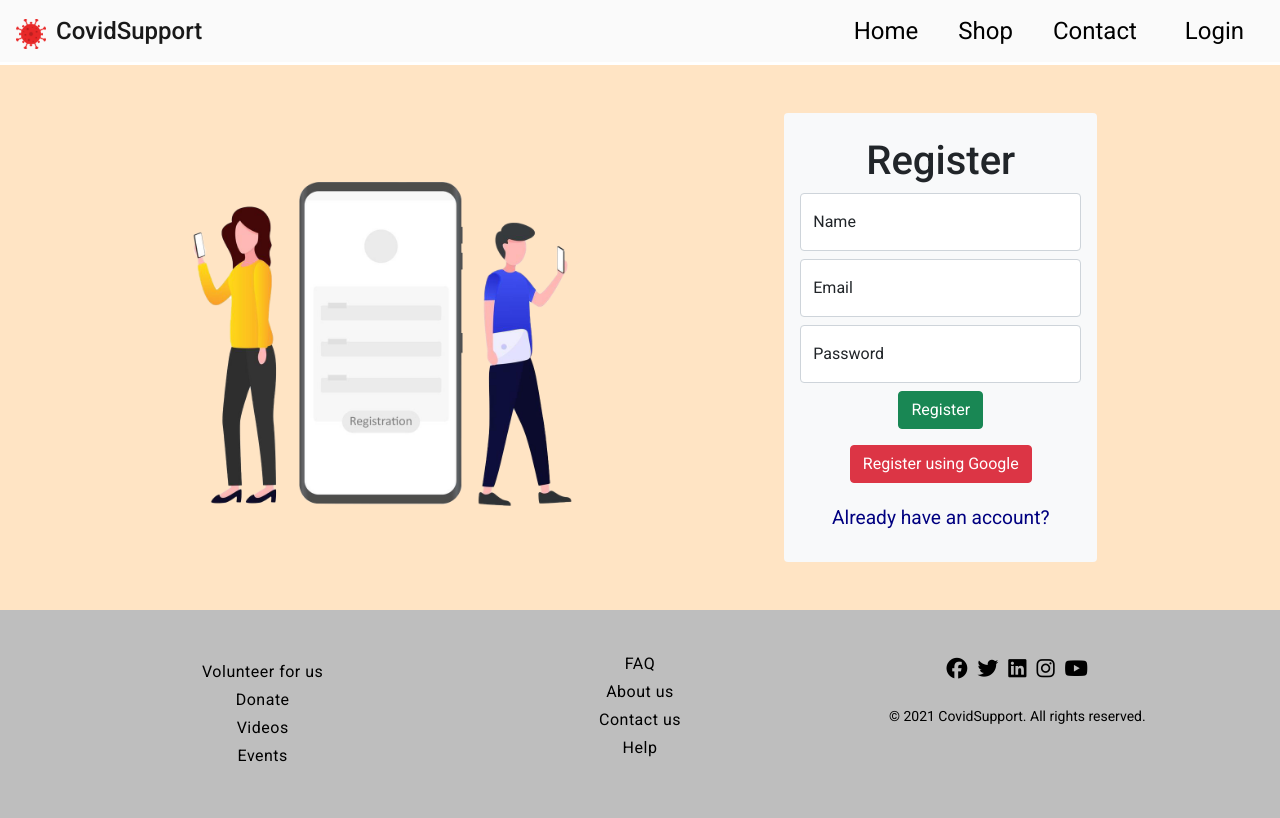
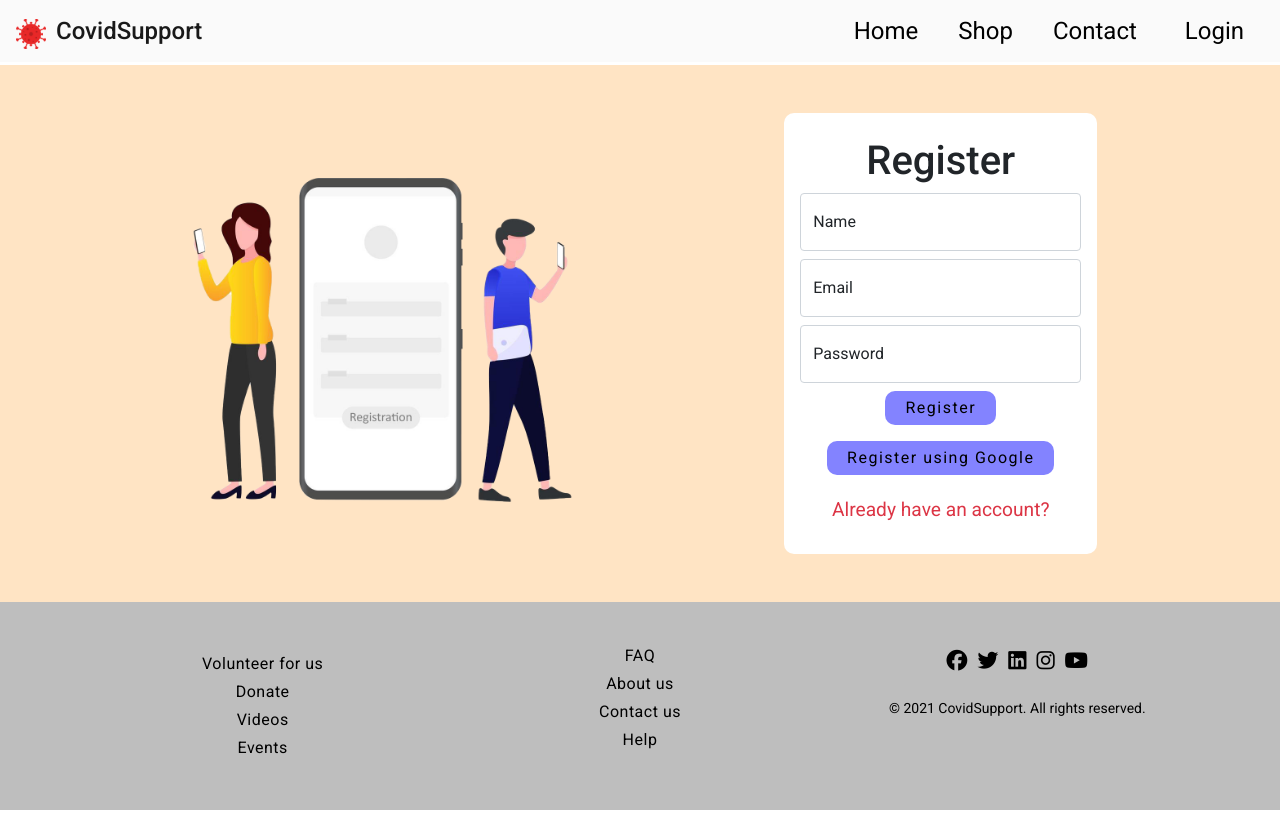
Before and after one commit to trnwrckd/ph-healthcare-related-website, a React (Create React App) app: page /register in a window 1280 px wide. Built offline with nearby package versions, Linux system fonts and the light colour scheme; no server answers.

Commit message:
design edits

```diff
--- a/src/components/Pages/Home/Banner/Banner.js
+++ b/src/components/Pages/Home/Banner/Banner.js
@@ -14,8 +14,8 @@ const Banner = () => {
         <div className="banner mt-nav d-flex align-items-center">
             <div className='container d-flex flex-column flex-lg-row justify-content-center align-items-center'>
                 <div>
-                    <h1>We are here for you</h1>
-                    <p className="px-4 fs-5 mb-3"> CovidSupport™  is a Chittagong based volunteer organization that's always there for you. <br /> We aspire to tend to your needs in these trying times. <br /> Our services are just a click away.</p>
+                    <h1 className="mb-3">We are here for you</h1>
+                    <p className="fs-5 mb-3"> CovidSupport™  is a Chittagong based volunteer organization that's always there for you. <br /> We aspire to tend to your needs in these trying times. <br /> Our services are just a click away.</p>
                     <button onClick={redirectToRegister} className= "btn-generic">
                         Register Now
                     </button>
--- a/src/components/Pages/Login/Login.css
+++ b/src/components/Pages/Login/Login.css
@@ -1,6 +1,11 @@
 .login-bg{
     background-color: #BDD9FF;
     min-height: 80vh;
+}
+
+.login{
+    background-color: white;
+    border-radius: 10px;
 }
 
 .redirect{
--- a/src/components/Pages/Login/Login.js
+++ b/src/components/Pages/Login/Login.js
@@ -28,7 +28,7 @@ const Login = () => {
     return (
         <div className="login-bg py-5 mt-nav">
             <div className="container d-flex flex-column flex-md-row justify-content-around align-items-center">
-                <div className="d-flex flex-column justify-content-center bg-light rounded px-3 py-4">
+                <div className="d-flex flex-column justify-content-center login px-3 py-4">
                     <h1>Login</h1>
                     <div>
                         <form onSubmit={handleSubmit(onSubmit)} className="form-group">
@@ -43,13 +43,13 @@ const Login = () => {
                                 {errors.password && <p className="text-danger fw-bold m-0"> {errors.password.message}</p>}
                             </div>
                             {error && <p className="text-danger fw-bold">{error}</p>}
-                            <div><button className="btn btn-success">Login</button></div>
+                            <div><button className="btn-generic">Login</button></div>
                         </form>
                         <div className="mt-3">
-                            <button className="btn btn-danger" onClick={handleGoogleSignin}>Login using Google</button>
+                            <button className="btn-generic" onClick={handleGoogleSignin}>Login using Google</button>
                         </div>
                     </div>
-                    <p className="redirect pt-3" onClick={redirectToRegister}>Don't have an account?</p>
+                    <p className="redirect pt-3 text-danger" onClick={redirectToRegister}>Don't have an account?</p>
                 </div>
 
                 <div>
--- a/src/components/Pages/Register/Register.css
+++ b/src/components/Pages/Register/Register.css
@@ -1,3 +1,8 @@
 .register-bg{
     background-color: bisque;
 }
+
+.register{
+    background-color: rgb(255, 255, 255);
+    border-radius: 10px;
+}
--- a/src/components/Pages/Register/Register.js
+++ b/src/components/Pages/Register/Register.js
@@ -25,7 +25,7 @@ const Register = () => {
 
                 <div><img src="./images/register.png" alt="" className="img-fluid" height="400px" width="400px"/></div>
 
-                <div className="d-flex flex-column bg-light px-3 py-4 rounded">
+                <div className="d-flex flex-column register px-3 py-4">
                     <h1>Register</h1>
                     <form onSubmit={handleSubmit(onSubmit)} className="form-group">
                         <div className="form-floating mb-2">
@@ -44,13 +44,13 @@ const Register = () => {
                             {errors.password && <p class="text-danger fw-bold m-0">{errors.password.message}</p>}
                         </div>
                         {error && <p className="text-danger fw-bold">{error}</p>}
-                        <div><button className="btn btn-success">Register</button></div>
+                        <div><button className="btn-generic">Register</button></div>
                     </form>
                     <div className="mt-3">
-                        <button className="btn btn-danger" onClick={googleSignin}>Register using Google</button>
+                        <button className="btn-generic" onClick={googleSignin}>Register using Google</button>
                     </div>
 
-                    <p className="redirect pt-3" onClick={redirectToLogin}>Already have an account?</p>
+                    <p className="redirect pt-3 text-danger" onClick={redirectToLogin}>Already have an account?</p>
 
                 </div>
             </div>
```
